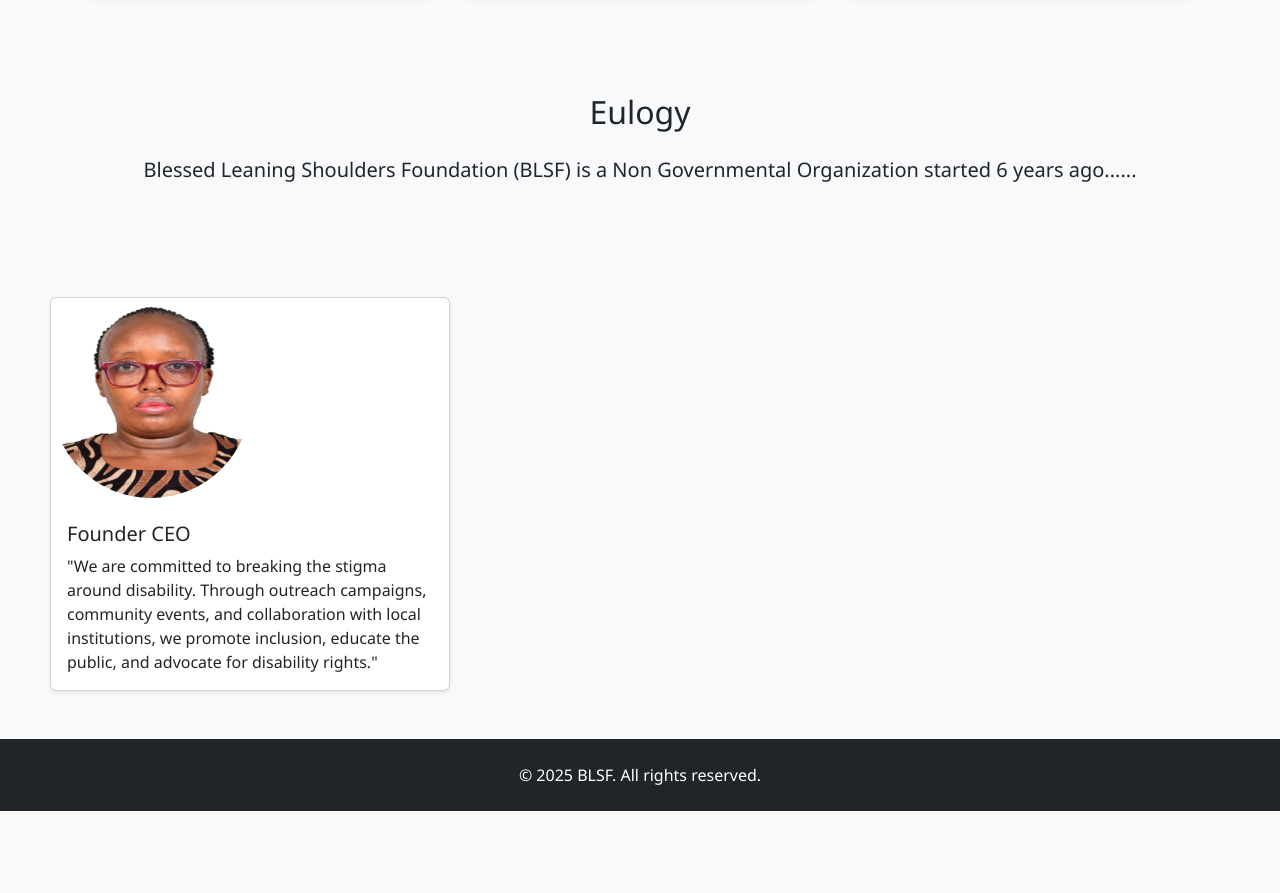
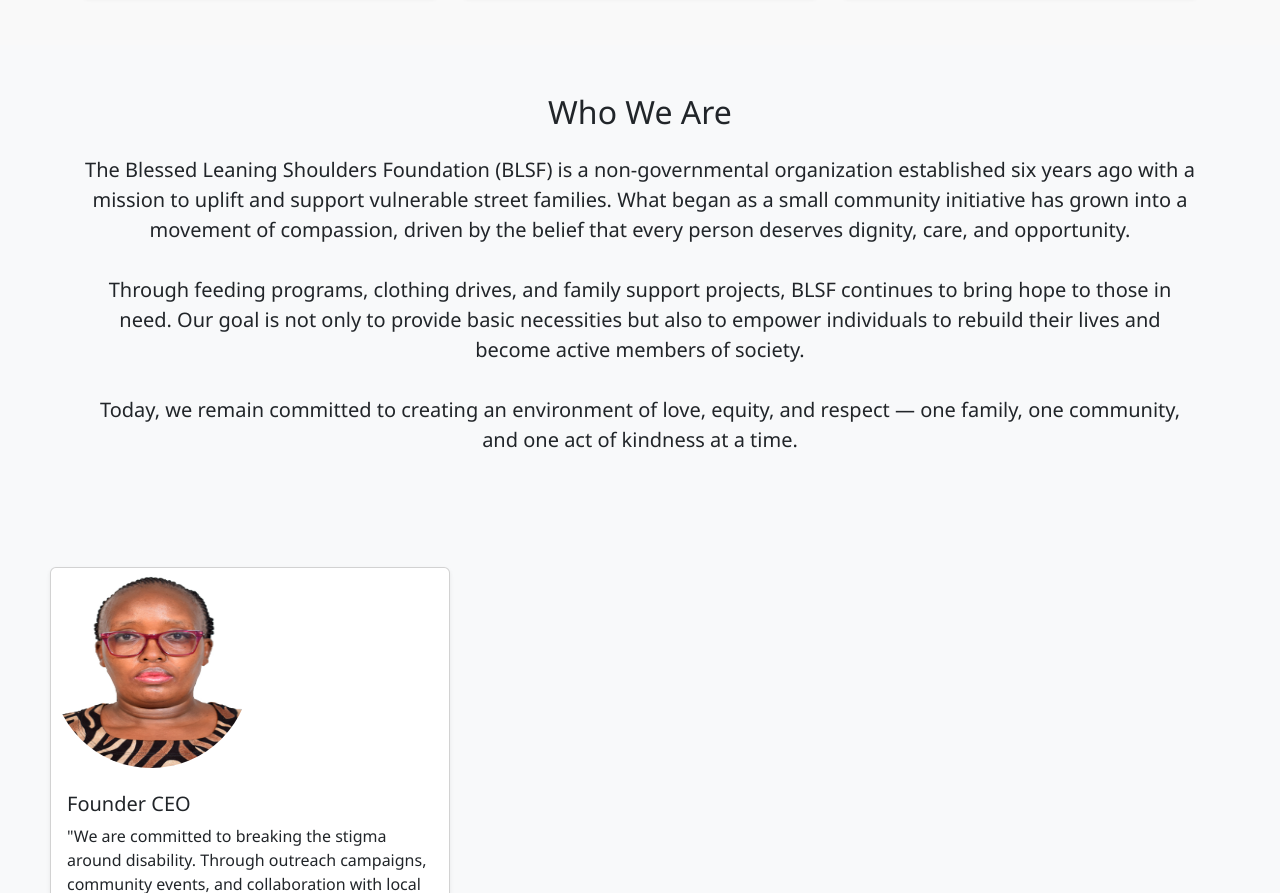
Before and after one commit to chami254/BLSF-WEBSITE, a website: page frontend/public/about.html in a window 1280 px wide. Shown: the part 863-1756 px from the top of the page. Before the commit the page ends 1674 px from the top, so only its background shows below. Drawn offline with nearby package versions, Linux system fonts and the light colour scheme.

Commit message:
eulogy update commit

```diff
--- a/frontend/public/about.html
+++ b/frontend/public/about.html
@@ -94,8 +94,12 @@
   <!---EULOGY-->
   <section class="py-5 bg-light">
     <div class="container" data-aos="fade-up">
-      <h2 class="text-center mb-4">Eulogy</h2>
-      <p class="lead text-center">Blessed Leaning Shoulders Foundation (BLSF) is a Non Governmental Organization started 6 years ago...... </p>
+      <h2 class="text-center mb-4">Who We Are</h2>
+      <p class="lead text-center">The Blessed Leaning Shoulders Foundation (BLSF) is a non-governmental organization established six years ago with a mission to uplift and support vulnerable street families. What began as a small community initiative has grown into a movement of compassion, driven by the belief that every person deserves dignity, care, and opportunity.<br><br>
+
+        Through feeding programs, clothing drives, and family support projects, BLSF continues to bring hope to those in need. Our goal is not only to provide basic necessities but also to empower individuals to rebuild their lives and become active members of society.<br><br>
+
+        Today, we remain committed to creating an environment of love, equity, and respect — one family, one community, and one act of kindness at a time. </p>
     </div>
   </section>
 
```
